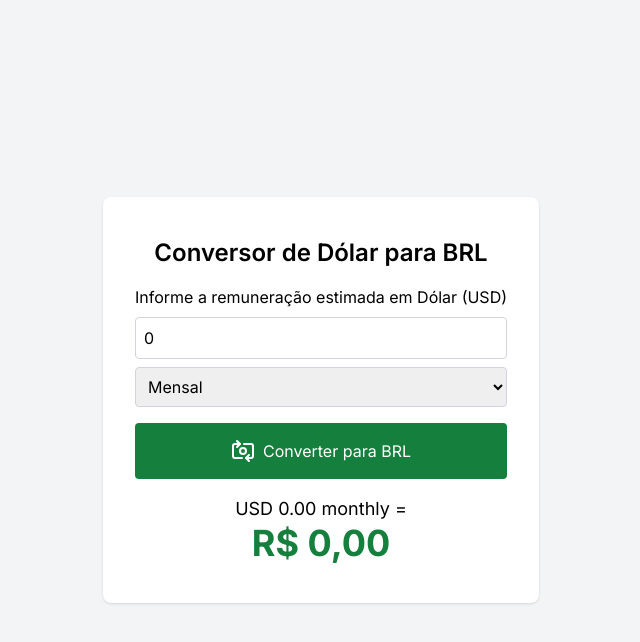
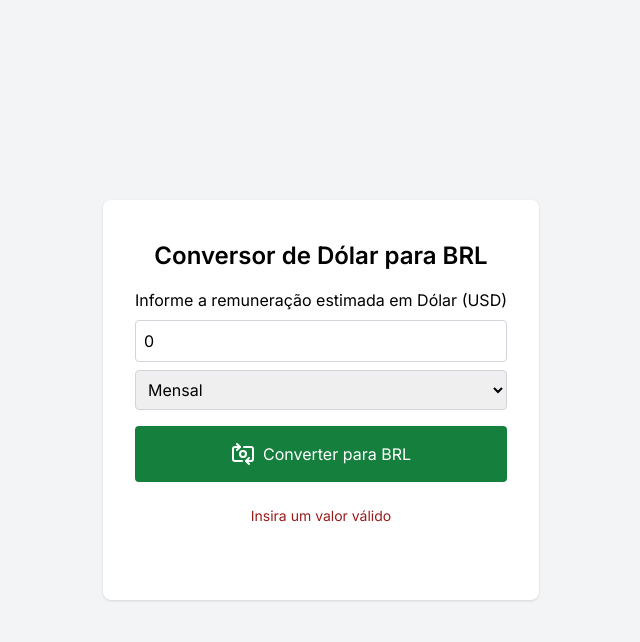
Before and after one commit to delatorre-forks/salary-converter, a Next.js app: page / in a window 1280 px wide. Both pictures are taken after a click on the button "Converter para BRL". Shown: the top 642 px of the page, without its empty margins (319-959 px from the left). Built offline with nearby package versions, Linux system fonts and the light colour scheme; no server answers.

Commit message:
🚀 feat: Add error handling for invalid salary input
Introduced error state and message to handle invalid (zero or NaN) salary inputs, enhancing user feedback. Updated styling for consistent UI display.

```diff
--- a/src/components/SalaryConverter.tsx
+++ b/src/components/SalaryConverter.tsx
@@ -12,6 +12,7 @@ export default function SalaryConverter() {
   const [salaryPeriod, setSalaryPeriod] = useState<SalaryPeriod>("monthly");
   const [salary, setSalary] = useState<SalaryInfo | null>(null);
   const [loading, setLoading] = useState(false);
+  const [error, setError] = useState(false);
 
   async function handleConvert() {
     setLoading(true);
@@ -22,7 +23,8 @@ export default function SalaryConverter() {
     if (usdSalary === 0 || isNaN(usdSalary)) {
       setSalary(null);
       setLoading(false);
-      return
+      setError(true);
+      return;
     }
 
     setSalary({
@@ -30,12 +32,12 @@ export default function SalaryConverter() {
       brl: brlMonthly,
       period: salaryPeriod,
     });
-
+    setError(false);
     setLoading(false);
   }
 
   return (
-    <div className="bg-white shadow rounded-lg py-10 px-8 max-w-md mx-auto min-h-96">
+    <div className="bg-white shadow rounded-lg py-10 px-8 max-w-md mx-auto min-h-[400px]">
       <h1 className="text-2xl font-semibold mb-4 text-center">
         Conversor de Dólar para BRL
       </h1>
@@ -62,9 +64,15 @@ export default function SalaryConverter() {
           <SalaryOutput salary={salary} />
         </div>
       ) : (
-        <div className="flex flex-col mt-4 justify-center items-center">
-          <p className="text-lg">USD 0.00 {salaryPeriod} =</p>
-          <p className="text-4xl font-bold text-green-700">R$ 0,00</p>
+        <div className="flex flex-col mt-4 pt-2 justify-center items-center">
+          {error ? (
+            <p className="text-sm text-red-800">Insira um valor válido</p>
+          ) : (
+            <>
+              <p className="text-lg">USD 0.00 {salaryPeriod} =</p>
+              <p className="text-4xl font-bold text-green-700">R$ 0,00</p>
+            </>
+          )}
         </div>
       )}
     </div>
```
